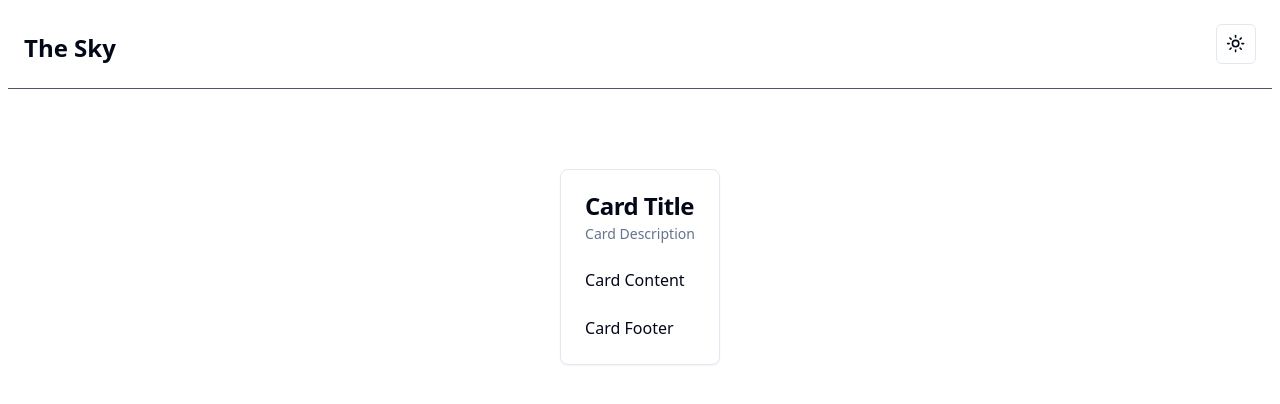
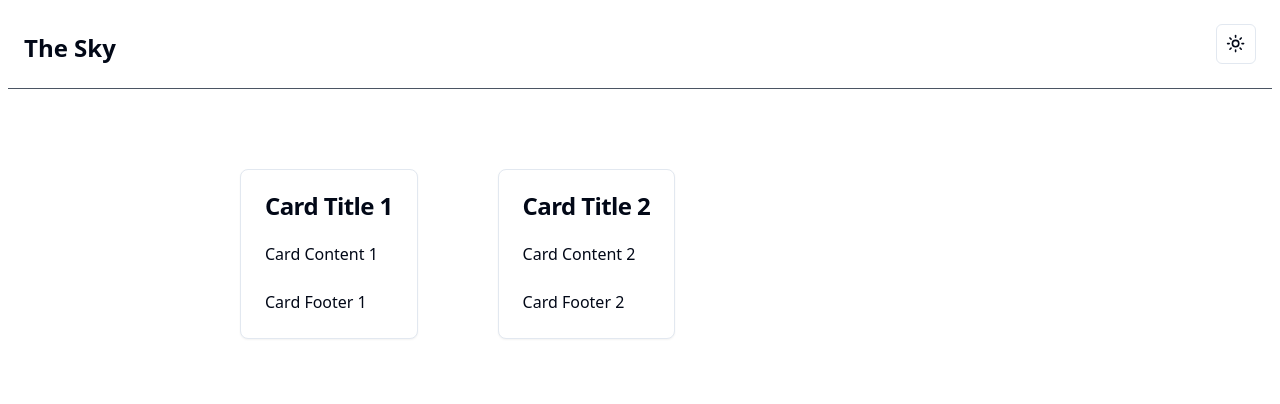
Before and after one commit to akadeepesh/MySky, a Next.js app in the folder frontend/: page / in a window 1280 px wide. Shown: the top 404 px of the page. Built offline with nearby package versions, Linux system fonts and the light colour scheme.

Commit message:
card structure and desgin

```diff
--- a/frontend/components/Home.tsx
+++ b/frontend/components/Home.tsx
@@ -9,21 +9,45 @@ import {
 
 import React from "react";
 
-const Home = () => {
-  return (
-    <div className="flex my-20 flex-col items-center">
+interface CardProps {
+  title: string;
+  content: string;
+  footer: string;
+}
+
+const CardComponent: React.FC<CardProps> = ({ title, content, footer }) => (
   <Card>
     <CardHeader>
-          <CardTitle>Card Title</CardTitle>
-          <CardDescription>Card Description</CardDescription>
+      <CardTitle>{title}</CardTitle>
     </CardHeader>
     <CardContent>
-          <p>Card Content</p>
+      <p>{content}</p>
     </CardContent>
     <CardFooter>
-          <p>Card Footer</p>
+      <p>{footer}</p>
     </CardFooter>
   </Card>
+);
+
+const Home: React.FC = () => {
+  const cards: CardProps[] = [
+    {
+      title: "Card Title 1",
+      content: "Card Content 1",
+      footer: "Card Footer 1",
+    },
+    {
+      title: "Card Title 2",
+      content: "Card Content 2",
+      footer: "Card Footer 2",
+    },
+  ];
+
+  return (
+    <div className="flex my-20 flex-row gap-x-20 items-center mx-60">
+      {cards.map((card, index) => (
+        <CardComponent key={index} {...card} />
+      ))}
     </div>
   );
 };
```
Lines whose indentation alone changed are shown as unchanged.
